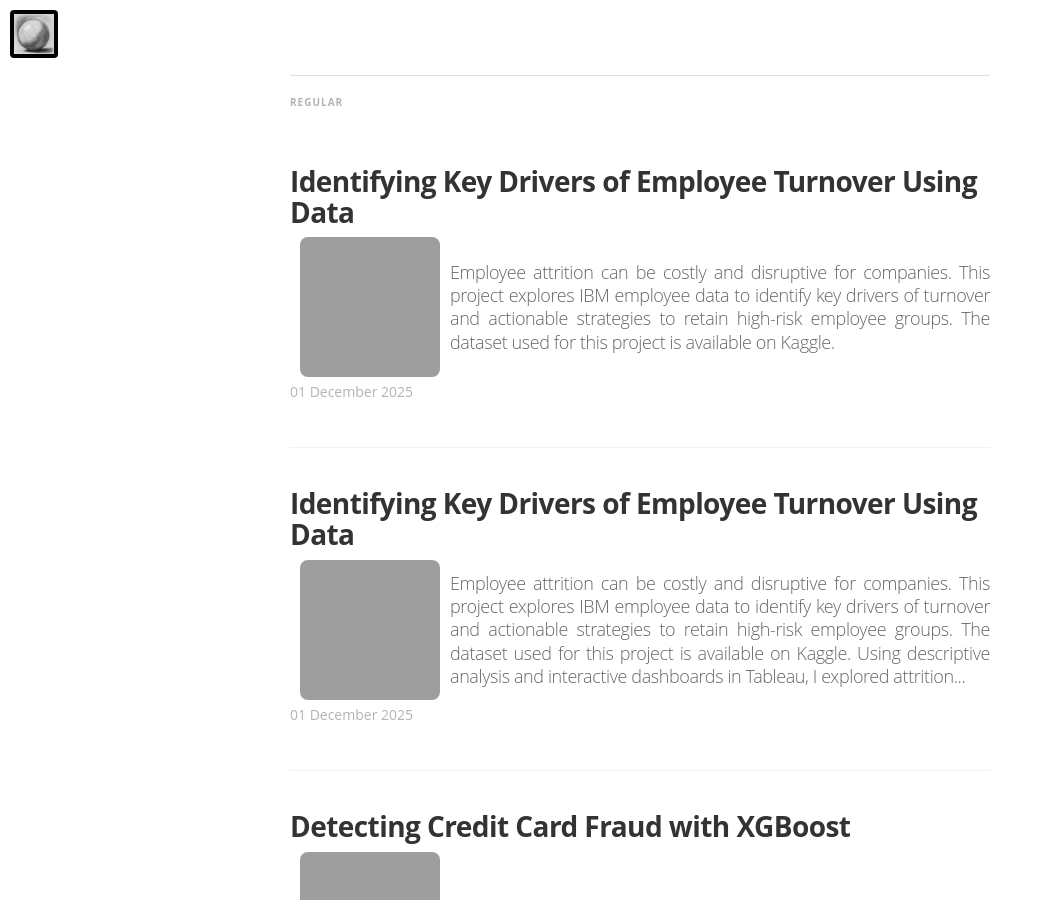
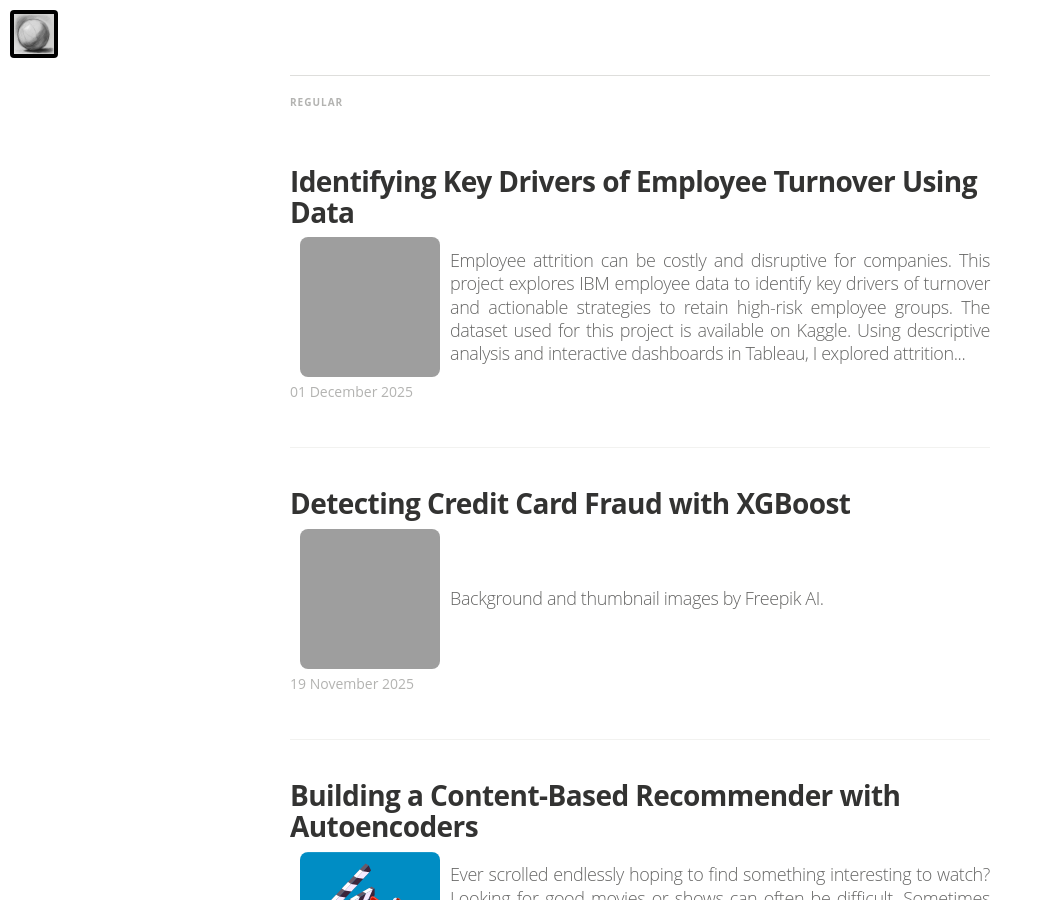
Before and after one commit to jdzuniga/jdzuniga.github.io, a Jekyll site: the page built from index.html, in a window 1280 px wide and 900 px high, scrolled down 1018 px. Shown: the whole window, without its empty margins (0-1043 px from the left). Built offline with Jekyll 4.4.1, drawn with Linux system fonts in a browser that asks for light colours; nearby versions of some CDN libraries; some web fonts are replaced; the list of posts is cut into pages by our own code; grey boxes are pictures that could not be loaded.

```diff
--- a/_posts/2025-12-01-ibm-attrition.md
+++ /dev/null
@@ -1,32 +0,0 @@
----
-layout: post
-title:  "Identifying Key Drivers of Employee Turnover Using Data"
-date:   2025-12-01
-tags: regular
-image: /assets/article_images/ibm-attrition/background.jpg
-image2: /assets/article_images/ibm-attrition//background.jpg
-thumbnail: /assets/article_images/ibm-attrition//thumbnail.jpg
----
-Employee attrition can be costly and disruptive for companies. This project explores IBM employee data to identify key drivers of turnover and actionable strategies to retain high-risk employee groups. The dataset used for this project is available on [Kaggle](https://www.kaggle.com/datasets/pavansubhasht/ibm-hr-analytics-attrition-dataset).
-
-Using descriptive analysis and interactive dashboards in Tableau, I explored attrition patterns across job roles, tenure, training, and overtime. The goal was to turn data into actionable insights for HR decision-making.
-
-### Key findings
-- Four roles—Laboratory Technician, Sales Executive, Sales Representative, and Research Scientist—accounted for **84%** of total attrition
-- Employees who left tended to have fewer years at the company
-- Those who left had lower training exposure
-- Over **50%** of leavers were working overtime
-
-These patterns suggest retention efforts should focus on early-career employees in high-risk roles, workload management, and targeted training programs.
-
-The project includes a Google Slides presentation with actionable insights and a Tableau dashboard for interactive exploration of employee attrition patterns.
-
-<img src="/../assets/article_images/ibm-attrition/dashboard.png" alt="Dashboard"/>
-
-[Google Slides](https://docs.google.com/presentation/d/1pPQ5Ef0jMNRzgm2D0rVwMkoIl9IYC6Q6XiLYjgsb-ZI/present)
-
-[Tableau Dashboard](https://public.tableau.com/app/profile/david.zuniga2718/viz/IBMAttrition_17659102063010/Dashboard1)
-
-<p style="text-align: center; font-size: 15px; color: grey">
-Background and thumbnail images by Freepik AI.
-</p>
--- a/css/main.sass
+++ b/css/main.sass
@@ -622,7 +622,6 @@
       line-height: 44px
       padding: 0 18px
 
-
 #disqus_thread
   margin-top: 50px
 .post-tag-articleimage
```
Also changed, not shown: _posts/2025-11-19-credit-card-fraud.md (+0 -1 lines).
